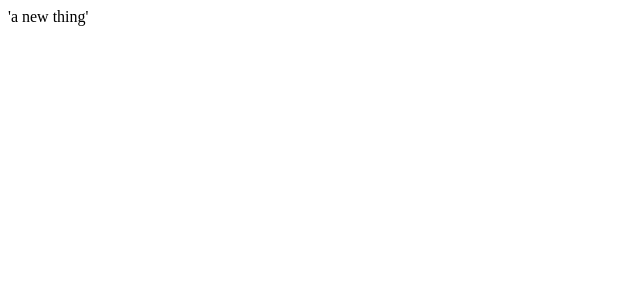
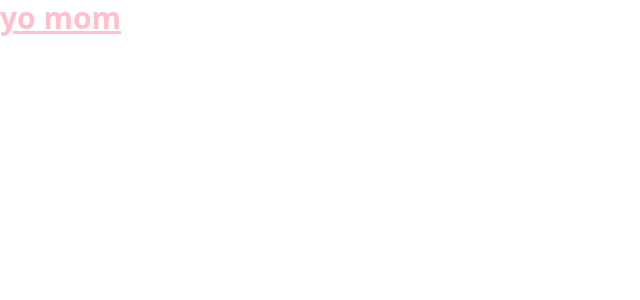
Before and after one commit to liudmilitas/fullstack-react-game-app, a React app in the folder examensarbete/frontend/: page / in a window 1280 px wide. Shown: the top 300 px of the page, without its empty margins (0-640 px from the left). Built offline with nearby package versions, Linux system fonts and the light colour scheme; the HTML template or start-up script is replaced by a standard one.

Commit message:
configured sass and tailwindcss in webpack

```diff
--- /dev/null
+++ b/examensarbete/frontend/postcss.config.js
@@ -0,0 +1,4 @@
+const tailwindcss = require("tailwindcss");
+module.exports = {
+  plugins: ["postcss-preset-env", tailwindcss],
+};
--- a/examensarbete/frontend/src/components/App.js
+++ b/examensarbete/frontend/src/components/App.js
@@ -2,7 +2,11 @@ import React from "react";
 import { render } from "react-dom";
 
 export default function App() {
-  return <div>'a new thing'</div>;
+  return (
+    <div>
+      <p class="text-3xl font-bold underline">yo mom</p>
+    </div>
+  );
 }
 
 const app = document.getElementById("app");
--- a/examensarbete/frontend/src/index.js
+++ b/examensarbete/frontend/src/index.js
@@ -1 +1,2 @@
 import App from "./components/App";
+import "./styles/styles.scss";
--- a/examensarbete/frontend/static/css/styles.scss
+++ b/examensarbete/frontend/src/styles/styles.scss
@@ -3,5 +3,5 @@
 @tailwind utilities;
 
 p {
-  color: red;
+  color: pink;
 }
--- a/examensarbete/frontend/static/css/tailwind.scss
+++ /dev/null
@@ -1,3 +0,0 @@
-@tailwind base;
-@tailwind components;
-@tailwind utilities;
--- a/examensarbete/frontend/templates/frontend/index.html
+++ b/examensarbete/frontend/templates/frontend/index.html
@@ -6,11 +6,10 @@
         <title>Genshin Gachapon</title>
         {% load static %}
         <link rel="stylesheet" href="https://fonts.googleapis.com/css?family=Roboto:300,400,500,700&display=swap"/>
-        <link rel="stylesheet" type="text/css" href="{% static "css/styles.scss" %}"
     </head>
     <body>
         <div id="main">
-            <div id="app"> oekpfsofekpfoek</div>
+            <div id="app"></div>
         </div>
         <script src="{% static "frontend/main.js" %}"></script>
     </body>
--- a/examensarbete/frontend/webpack.config.js
+++ b/examensarbete/frontend/webpack.config.js
@@ -1,3 +1,5 @@
+const path = require("path");
+
 module.exports = {
   module: {
     rules: [
@@ -8,6 +10,10 @@ module.exports = {
           loader: "babel-loader",
         },
       },
+      {
+        test: /\.scss$/,
+        use: ["style-loader", "css-loader", "sass-loader", "postcss-loader"],
+      },
     ],
   },
 };
```
Also changed, not shown: examensarbete/frontend/package.json (+10 -1 lines), 1 other file (tests, documents, lock files or other folders).
